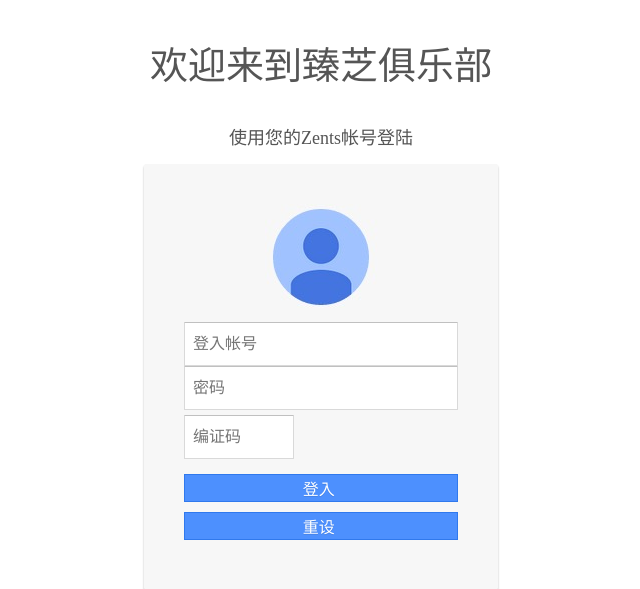
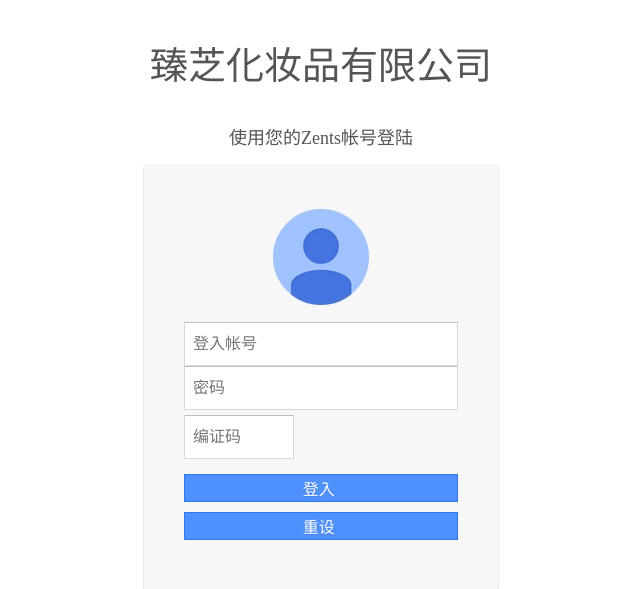
Before and after one commit to Princelo/zentserp, a CodeIgniter app: template application/views/login/index.php in a window 1280 px wide. Shown: the top 589 px of the page, without its empty margins (319-959 px from the left). Run offline with CodeIgniter, Linux system fonts and the light colour scheme; the template is opened without the code that fills it, so the values that code supplies are empty.

Commit message:
remove club words

```diff
--- a/application/views/login/index.php
+++ b/application/views/login/index.php
@@ -79,7 +79,7 @@
 
                     <!--<div style="background:url('includes/images/login_interface.jpg'); width:500px; height:300px;border:6px solid #fff">-->
                     <div>
-                        <h1 class="title">欢迎来到臻芝俱乐部</h1>
+                        <h1 class="title">臻芝化妆品有限公司</h1>
                         <h2 class="">使用您的Zents帐号登陆</h2>
                         <p style="width:100%; text-align:center; color:#f00;"><?=$error;?></p>
                         <div class="choose-block" style="display:none;">
```
